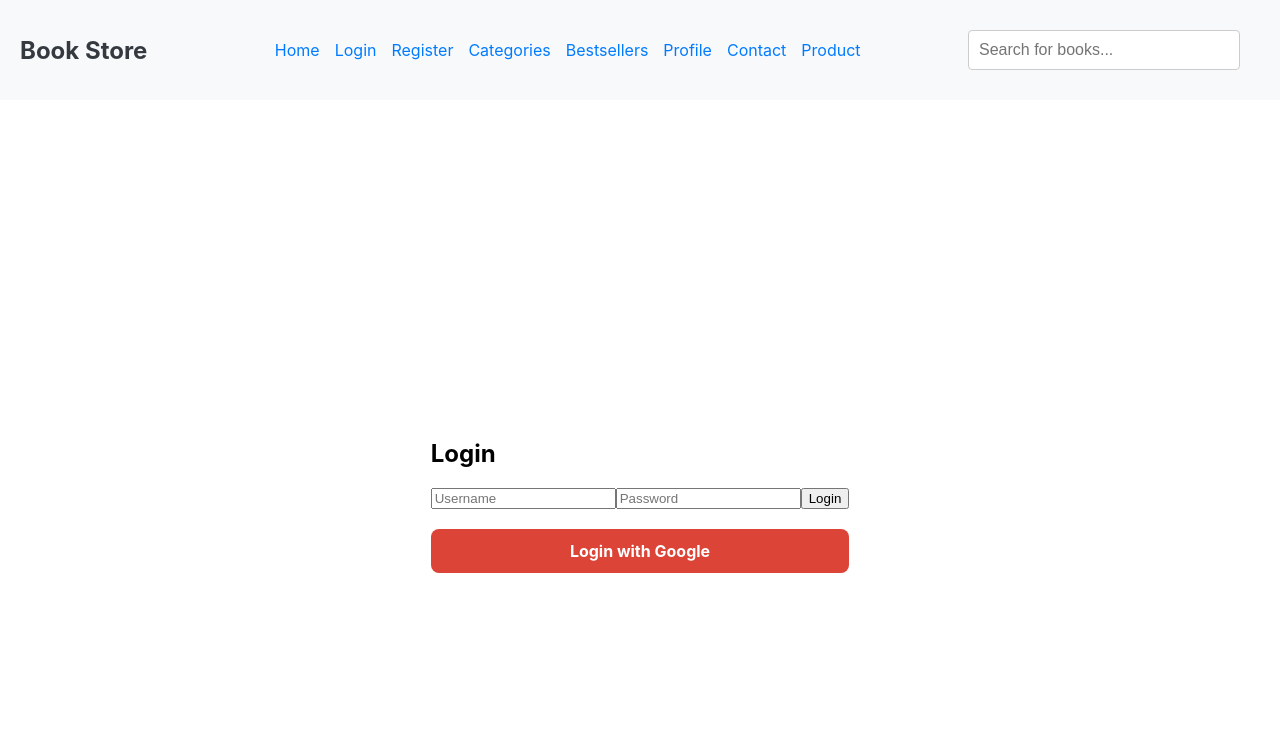
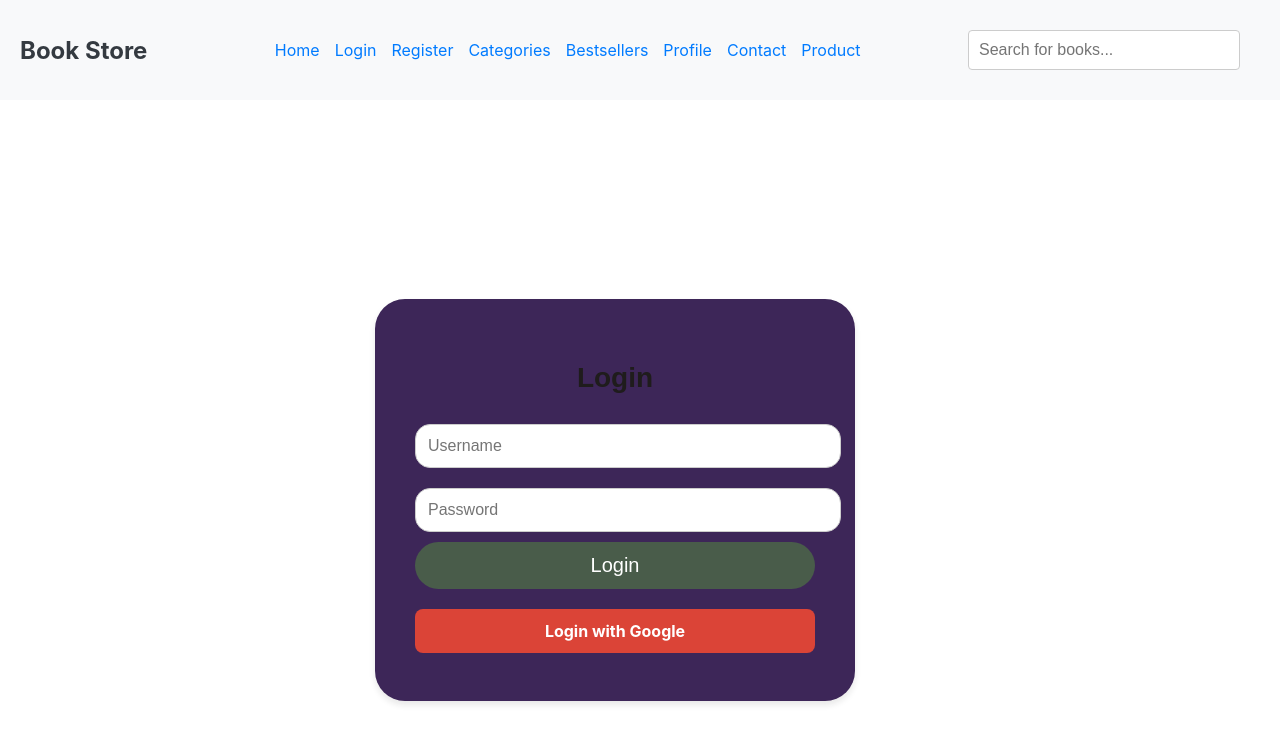
Before and after one commit to abdelrahman2040/Madarek, a React (Create React App) app in the folder frontend/my-app/: page /login in a window 1280 px wide. Shown: the top 744 px of the page. Built offline with nearby package versions, Linux system fonts and the light colour scheme.

Commit message:
change design login

```diff
--- a/frontend/my-app/src/components/Login.css
+++ b/frontend/my-app/src/components/Login.css
@@ -1,17 +1,13 @@
-
-
-  /* Style for the entire login container */
 .login-container {
   display: flex;
   justify-content: center;
   align-items: center;
   height: 100vh;
-    width: 100%; /* Ensure full width */
-    position: relative; /* Allow absolute positioning of elements inside */
-    z-index: 1; /* Ensure the container is above the background image */
+  width: 100%;
+  position: relative;
+  z-index: 1;
 }
 
-  /* Style for the login form container */
 /* Style for the login form */
 .form {
   background-color: rgba(171, 190, 170, 0.9);
@@ -21,13 +17,11 @@
   max-width: 440px;
 }
 
-  /* Hover effect for the form */
 .form:hover {
-    transform: translateY(-10px); /* Slight lift on hover */
-    box-shadow: 0px 8px 25px rgba(0, 0, 0, 0.2); /* More prominent shadow */
+  transform: translateY(-10px);
+  box-shadow: 0px 8px 25px rgba(0, 0, 0, 0.2);
 }
 
-  /* Style for the form header (Login Title) */
 .h2 {
   color: white;
   font-size: 28px;
@@ -35,51 +29,45 @@
   font-weight: bold;
 }
 
-  /* Style for the input fields */
 .input {
   width: 100%;
   padding: 12px;
   margin: 10px 0;
   border: 1px solid #ece3e3;
-    border-radius: 8px; /* Rounded corners for inputs */
+  border-radius: 8px;
   font-size: 16px;
-    transition: border-color 0.3s ease; /* Smooth transition */
+  transition: border-color 0.3s ease;
 }
 
-  /* Style for the input fields when they are focused */
 .input:focus {
-    border-color: #45a049; /* Light green border on focus */
+  border-color: #45a049;
   outline: none;
-    box-shadow: 0 0 5px rgba(72, 191, 72, 0.5); /* Subtle focus shadow */
+  box-shadow: 0 0 5px rgba(72, 191, 72, 0.5);
 }
 
-  /* Style for the submit button */
 .button {
   width: 100%;
   padding: 12px;
-    background-color: #45a049; /* Green button */
+  background-color: #45a049;
   color: white;
   border: none;
-    border-radius: 8px; /* Rounded corners */
+  border-radius: 8px;
   font-size: 16px;
   cursor: pointer;
-    transition: background-color 0.3s ease; /* Smooth transition */
+  transition: background-color 0.3s ease;
 }
 
-  /* Style for the button on hover */
 .button:hover {
-    background-color: #379437; /* Darker green when hovered */
+  background-color: #379437;
 }
 
-  /* Style for error or success messages */
 .error-message {
   color: red;
   font-size: 14px;
   margin-top: 10px;
-    animation: fadeIn 1s ease-in-out; /* Fade-in animation for error message */
+  animation: fadeIn 1s ease-in-out;
 }
 
-  /* Keyframe for fade-in animation */
 @keyframes fadeIn {
   0% {
     opacity: 0;
@@ -89,7 +77,6 @@
   }
 }
 
-  /* Style for social media login links */
 .social-links {
   margin-top: 20px;
 }
@@ -108,10 +95,9 @@
 }
 
 .social-links a.google {
-    background-color: #db4437; /* Google red */
+  background-color: #db4437;
 }
 
-  /* Hover effects for social media links */
 .social-links a:hover {
   opacity: 0.9;
 }
--- a/frontend/my-app/src/components/Login.jsx
+++ b/frontend/my-app/src/components/Login.jsx
@@ -25,22 +25,24 @@ function Login({ setAuth }) {
 
   return (
     <div className="login-container">
-      <form onSubmit={handleSubmit}>
-        <h2>Login</h2>
+      <form onSubmit={handleSubmit} className="form">
+        <h2 className="h2">Login</h2>
         <input
           type="text"
           placeholder="Username"
           value={username}
           onChange={(e) => setUsername(e.target.value)}
+          className="input"
         />
         <input
           type="password"
           placeholder="Password"
           value={password}
           onChange={(e) => setPassword(e.target.value)}
+          className="input"
         />
         {error && <div className="error-message">{error}</div>}
-        <button type="submit">Login</button>
+        <button type="submit" className="button">Login</button>
 
         {/* Social Media Login Links */}
         <div className="social-links">
```
Lines whose indentation alone changed are shown as unchanged.
